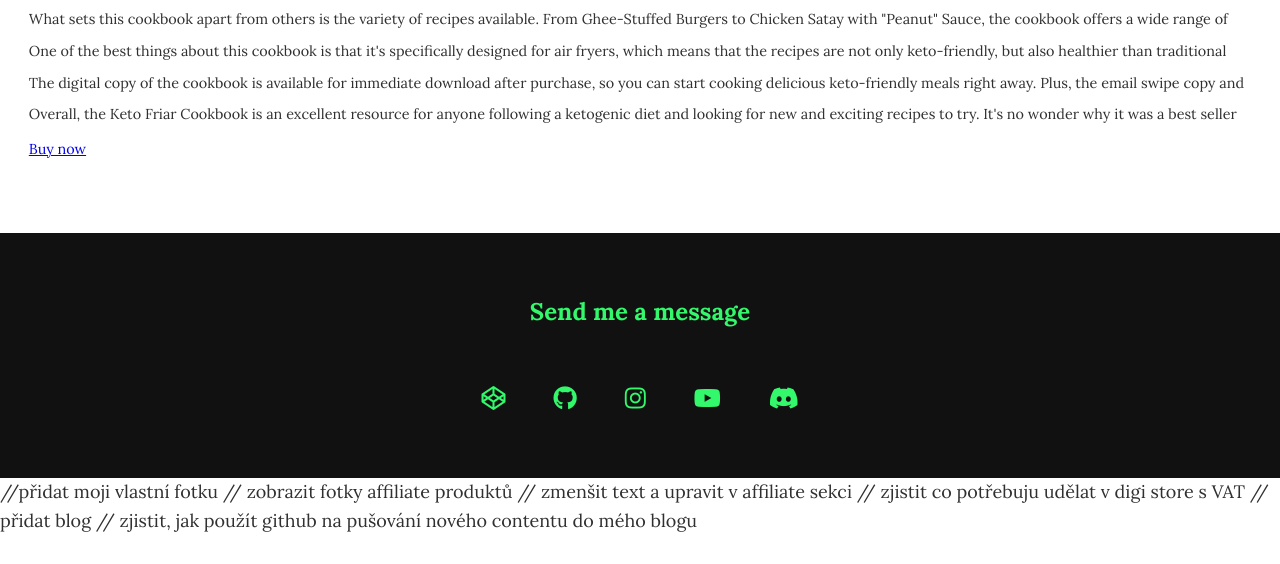
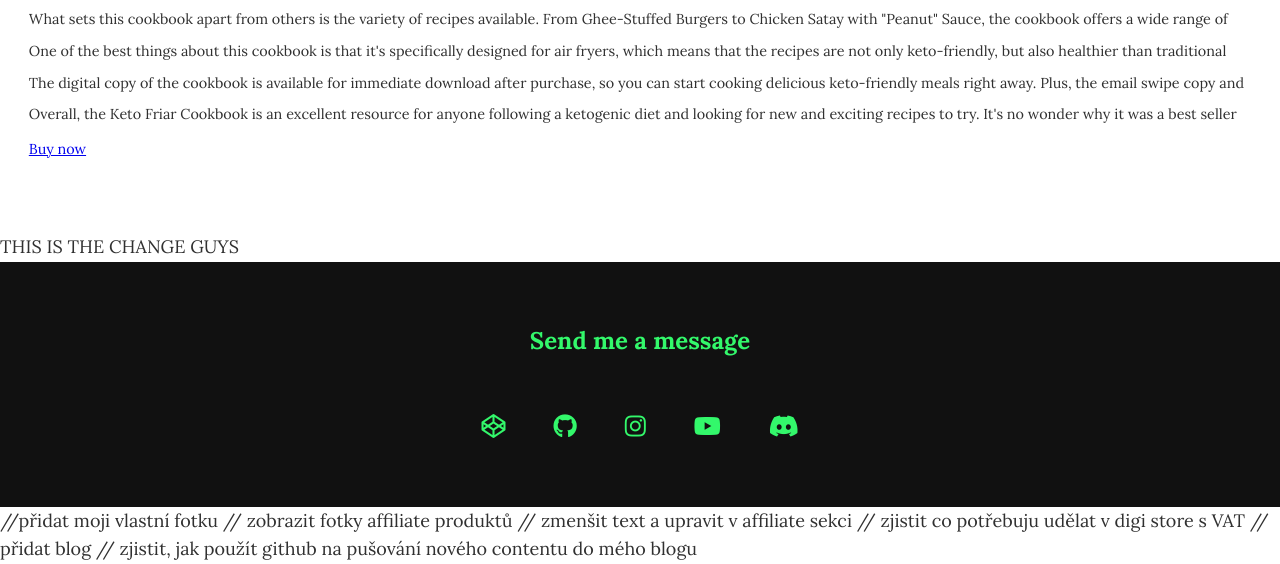
Before and after one commit to Nockiest/My-website-Andrew-s-Life, a website: page index.html in a window 1280 px wide. Shown: the part 5218-5782 px from the top of the page. Before the commit the page ends 5753 px from the top, so only its background shows below. Drawn offline with nearby package versions, Linux system fonts and the light colour scheme; files that its build step writes are made by us from their sources; files whose address does not match are found by name.

Commit message:
1 file modified

```diff
--- a/index.html
+++ b/index.html
@@ -161,6 +161,7 @@
             <a href="https://i.postimg.cc/x8yqWwRc/R1ZKMVEU.png">Buy now</a>
             </div>
         </section>
+        <sectinon> THIS IS THE CHANGE GUYS </section>
 
         <!-- Footer -->
         <footer class="footer">
```
